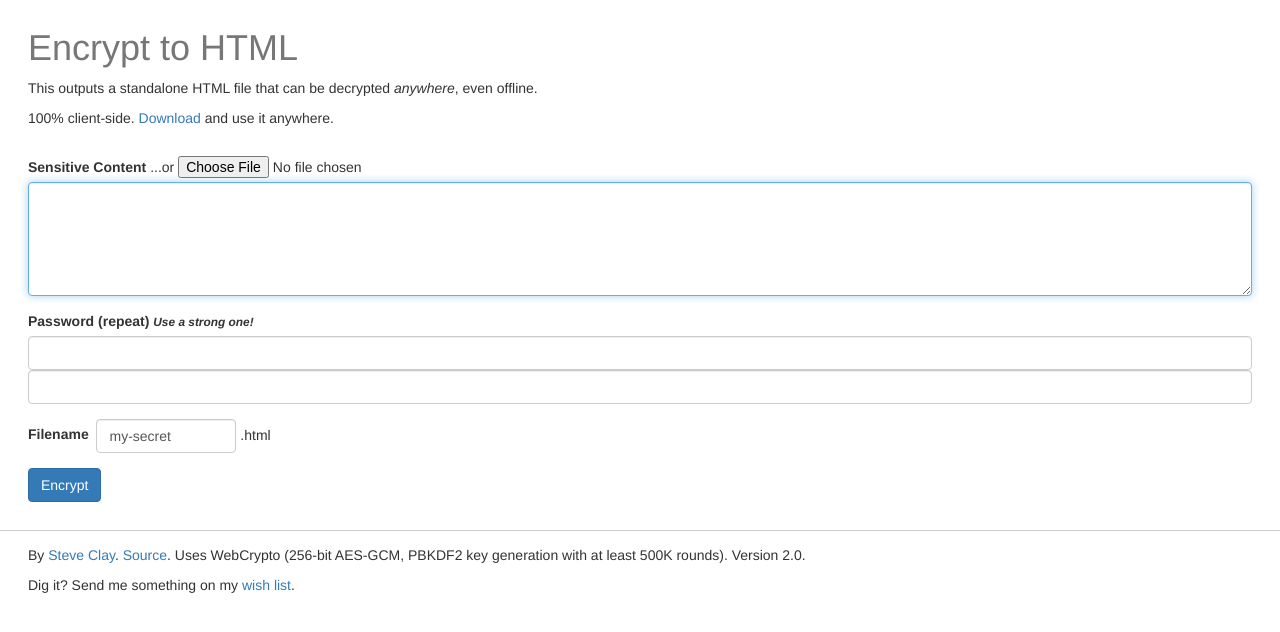
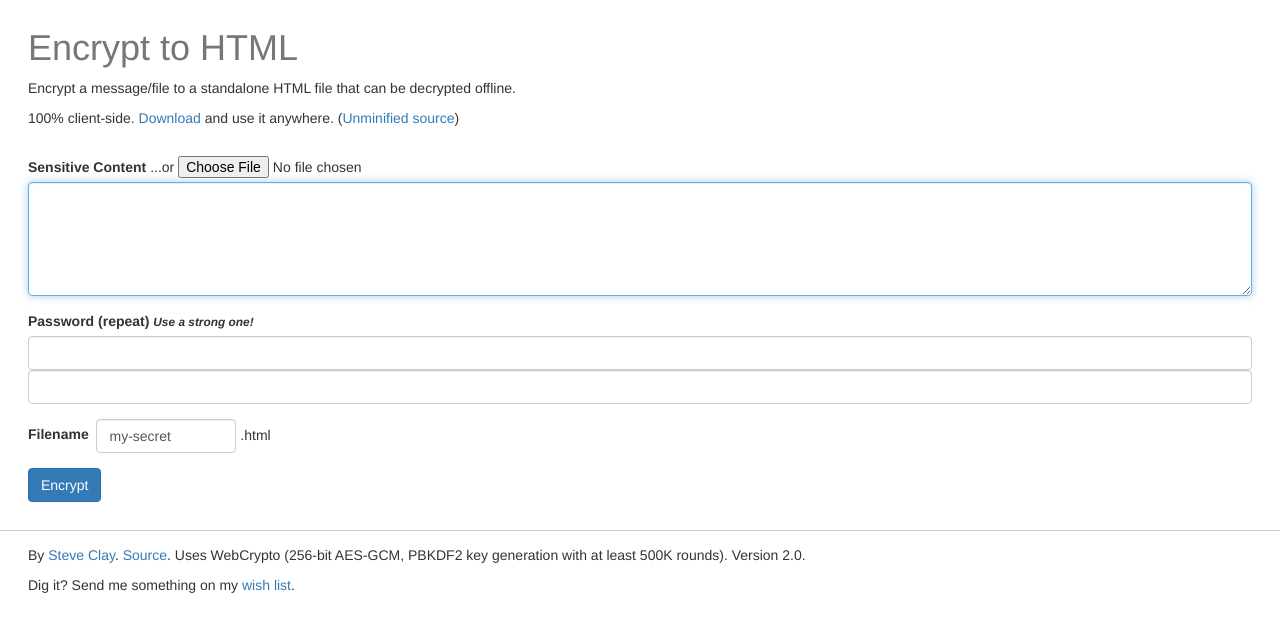
Before and after one commit to mrclay/encrypt-to-html, a website: page index.html in a window 1280 px wide. Drawn offline with nearby package versions, Linux system fonts and the light colour scheme.

Commit message:
Docs, unmagnified link

```diff
--- a/index.html
+++ b/index.html
@@ -68,13 +68,12 @@
   <header>
     <h1 class="text-muted">Encrypt to HTML</h1>
     <p>
-      This outputs a standalone HTML file that can be decrypted
-      <em>anywhere</em>, even offline.
+      Encrypt a message/file to a standalone HTML file that can be decrypted offline.
     </p>
     <p>
-      100% client-side.
-      <a href="./" download="encrypt-to-html.html">Download</a> and use it
-      anywhere.
+      100% client-side. <a href="./" download="encrypt-to-html.html">Download</a> and use it
+      anywhere. (<a href="https://github.com/mrclay/encrypt-to-html/blob/master/index.html"
+      target="_blank" rel="noopener">Unminified source</a>)
     </p>
   </header>
 
```
Also changed, not shown: docs/index.html (+1 -1 lines).
